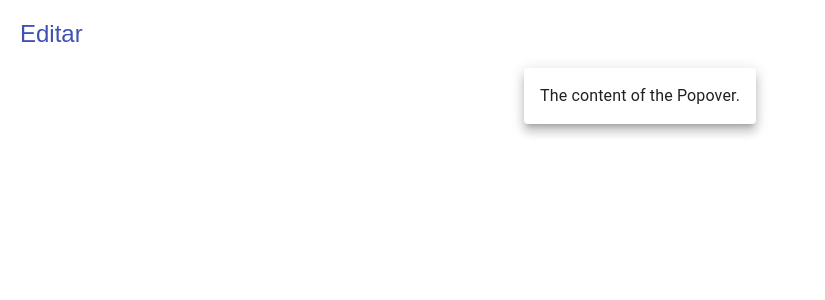
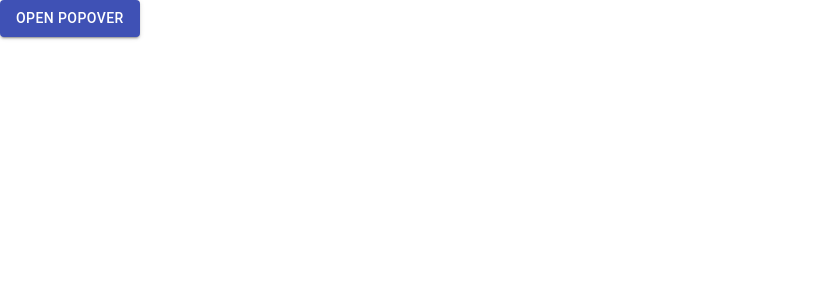
Before and after one commit to JaquelineDV/teste, a React (Create React App) app: page / in a window 1280 px wide. Shown: the top 300 px of the page, without its empty margins (0-825 px from the left). Built offline with nearby package versions, Linux system fonts and the light colour scheme.

Commit message:
alteração

```diff
--- a/package.json
+++ b/package.json
@@ -15,7 +15,7 @@
     "@testing-library/user-event": "^12.1.10",
     "react": "^17.0.2",
     "react-dom": "^17.0.2",
-    "react-scripts": "4.0.3",
+    "react-scripts": "^4.0.3",
     "styled-components": "^5.3.0",
     "web-vitals": "^1.0.1"
   },
--- a/src/components/process/Buttom/index.js
+++ /dev/null
@@ -1,38 +0,0 @@
-import { makeStyles } from '@material-ui/core/styles';
-import { useState } from 'react'
-import IconButton from '@material-ui/core/IconButton';
-
-const useStyles = makeStyles((theme) => ({
-  root: {
-    '& > *': {
-      margin: theme.spacing(1),
-    },
-  },
-}));
-
-export default function Boot() {
-
-  const classes = useStyles();
-  const setAnchorEl = useState(null);
-
-  const handleClick = (event) => {
-    setAnchorEl(event.currentTarget);
-  };
-
-  const handleClose = (push) => {
-    setAnchorEl(push.currentTarget);
-  };
-
-  return (
-    <div className={classes.root}>
-      <IconButton
-       variant="contained"
-       color="primary"
-       onClick={handleClick}
-       onClose={handleClose}
-      >
-       Editar
-      </IconButton>
-    </div>
-  );
-}
--- a/src/components/process/Popover/index.js
+++ b/src/components/process/Popover/index.js
@@ -1,28 +1,40 @@
 import { makeStyles } from '@material-ui/core/styles';
 import { useState } from 'react';
 import Popover from '@material-ui/core/Popover';
-import Typography from '@material-ui/core/Typography';
+import Button from '@material-ui/core/Button';
+import TextField from '@material-ui/core/TextField';
 
 const useStyles = makeStyles((theme) => ({
-  typography: {
+  form: {
     padding: theme.spacing(2),
   },
 }));
 
-export default function Pop() {
+export default function SimplePopover() {
+  const classes = useStyles();
+  const [anchorEl, setAnchorEl] = useState(null);
 
-  const classes = useStyles();
-  const anchorEl = useState(null);
+  const handleClick = (event) => {
+    setAnchorEl(event.currentTarget);
+  };
+
+  const handleClose = () => {
+    setAnchorEl(null);
+  };
 
   const open = Boolean(anchorEl);
   const id = open ? 'simple-popover' : undefined;
 
   return (
     <div>
+      <Button aria-describedby={id} variant="contained" color="primary" onClick={handleClick}>
+        Open Popover
+      </Button>
       <Popover
         id={id}
         open={open}
         anchorEl={anchorEl}
+        onClose={handleClose}
         anchorOrigin={{
           vertical: 'bottom',
           horizontal: 'center',
@@ -32,7 +44,13 @@ export default function Pop() {
           horizontal: 'center',
         }}
       >
-        <Typography className={classes.typography}>The content of the Popover.</Typography>
+        <form className={classes.root} noValidate autoComplete="off">
+          <div className='titulo'>
+            Novo Nome do Processo
+          </div>
+          <TextField id="standard-basic" label="Descriçao do processo">
+          </TextField>
+        </form>
       </Popover>
     </div>
   );
--- a/src/pages/process/index.js
+++ b/src/pages/process/index.js
@@ -1,10 +1,8 @@
 import Pop from "src/components/process/Popover";
-import Boot from "src/components/process/Buttom";
 
 function Pag() {
   return (
     <div>
-      <Boot />
       <Pop />
     </div>
   )
```
Also changed, not shown: src/components/Input/index.js (deleted, +0 -28 lines), 2 other files (tests, documents, lock files or other folders).
